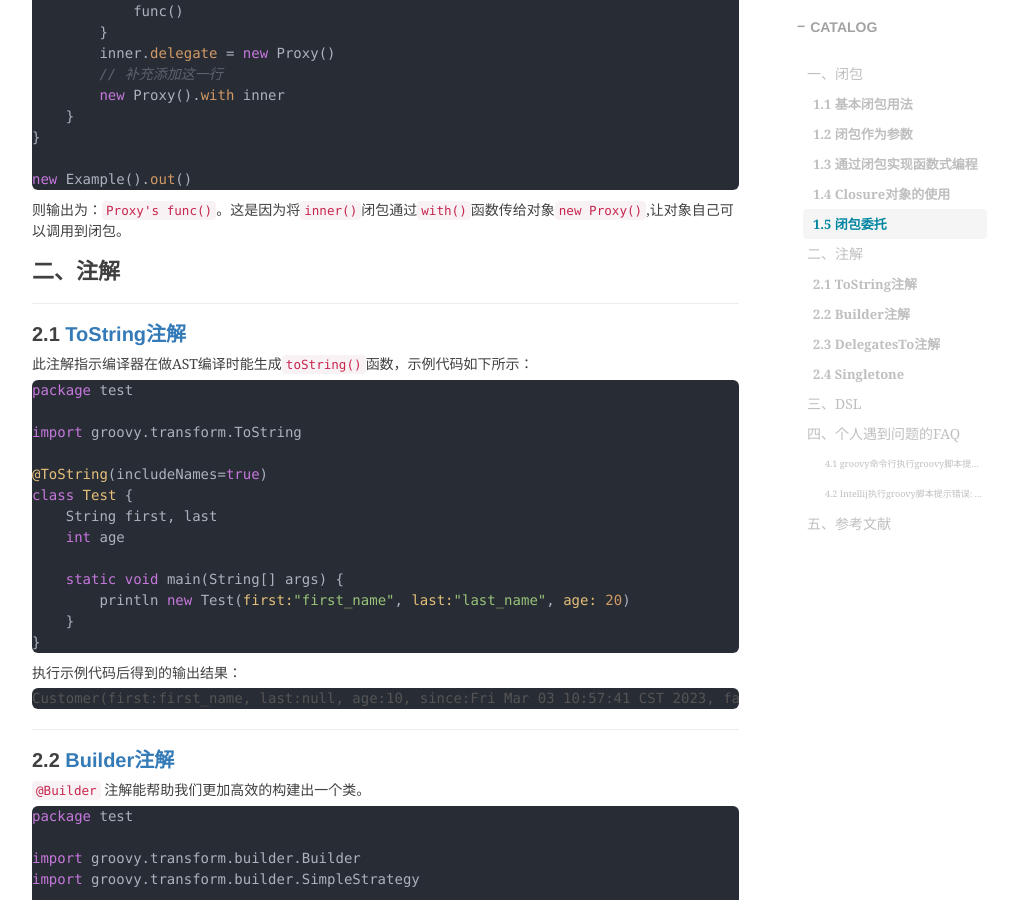
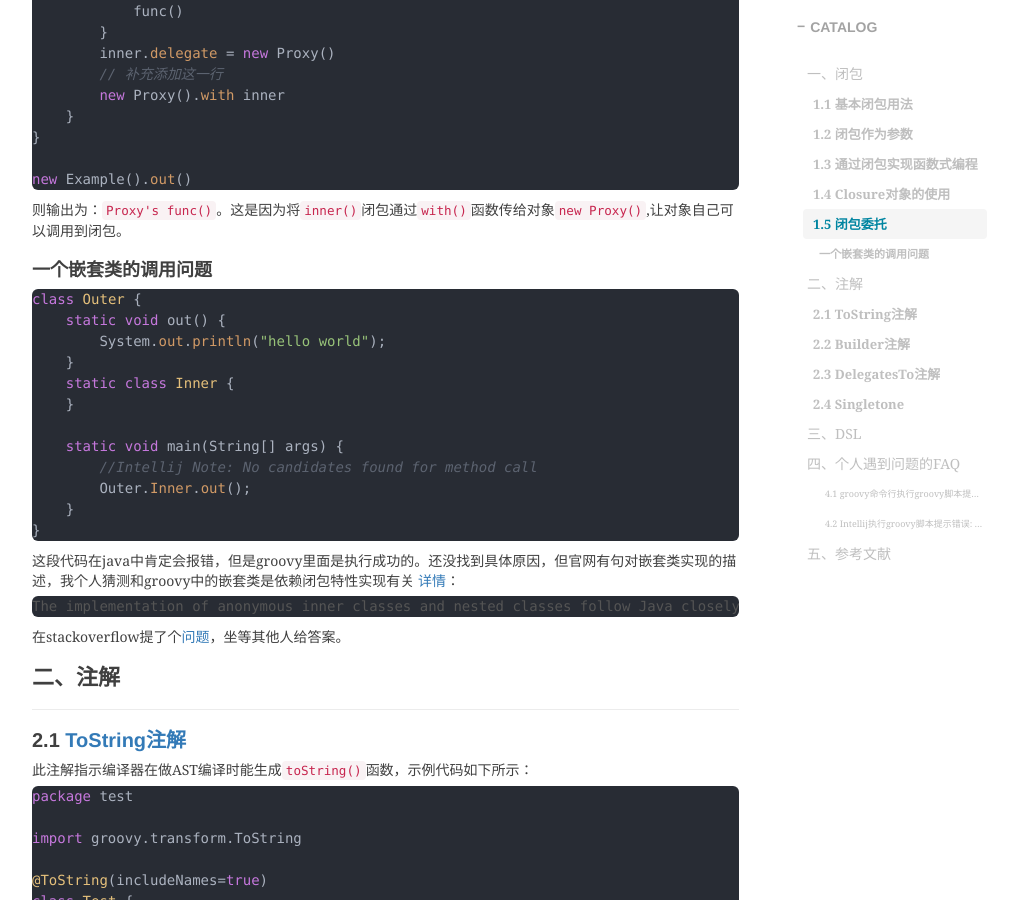
Before and after one commit to shihai1991/shihai1991.github.io, a Jekyll site: the page built from _posts/2023-03-01-groovy学习.md, in a window 1280 px wide and 900 px high, scrolled down 2912 px. Shown: the whole window, without its empty margins (233-1242 px from the left). Built offline with Jekyll 4.4.1, drawn with Linux system fonts in a browser that asks for light colours; nearby versions of some CDN libraries; comment, search, counter and statistics services are not loaded.

Commit message:
Update 2023-03-01-groovy学习.md

````diff
--- a/_posts/2023-03-01-groovy学习.md
+++ b/_posts/2023-03-01-groovy学习.md
@@ -135,6 +135,27 @@ class Example{
 new Example().out()
 ```
 则输出为：`Proxy's func()`。这是因为将`inner()`闭包通过`with()`函数传给对象`new Proxy()`,让对象自己可以调用到闭包。
+
+### 一个嵌套类的调用问题
+```groovy
+class Outer {
+    static void out() {
+        System.out.println("hello world");
+    }
+    static class Inner {
+    }
+
+    static void main(String[] args) {
+        //Intellij Note: No candidates found for method call
+        Outer.Inner.out();
+    }
+}
+```
+这段代码在java中肯定会报错，但是groovy里面是执行成功的。还没找到具体原因，但官网有句对嵌套类实现的描述，我个人猜测和groovy中的嵌套类是依赖闭包特性实现有关 [详情](https://groovy-lang.org/differences.html#_inner_classes)：
+```
+The implementation of anonymous inner classes and nested classes follow Java closely, but there are some differences, e.g. local variables accessed from within such classes don’t have to be final. We piggyback on some implementation details we use for groovy.lang.Closure when generating inner class bytecode.
+```
+在stackoverflow提了个[问题](https://stackoverflow.com/questions/76563091/why-the-nested-class-will-call-the-method-of-out-class-when-the-method-not-exist)，坐等其他人给答案。
 
 # 二、注解
 ## 2.1 [ToString注解](https://docs.groovy-lang.org/next/html/gapi/groovy/transform/ToString.html)
````
